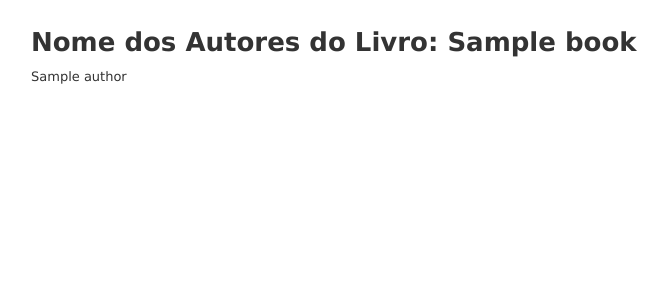
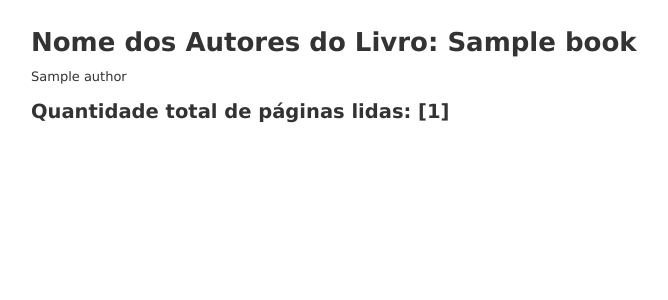
Before and after one commit to Rubensrvsc/MyRailsProjects, a Rails app: page /books/1/autores_livro in a window 1280 px wide. Shown: the top 300 px of the page, without its empty margins (2-670 px from the left). Run offline with Rails 7, Linux system fonts and the light colour scheme; tables that the repository leaves empty hold one stand-in row (values such as "Sample post"); style sheets or scripts are compiled from the project's sources; parts of the project's set-up code (start-up, migrations or seed data) failed here and were passed over.

Commit message:
add:Adicionado o projeto de gerenciamento de livros

```diff
--- a/gerenciamentolivros/app/controllers/books_controller.rb
+++ b/gerenciamentolivros/app/controllers/books_controller.rb
@@ -20,6 +20,7 @@ class BooksController < ApplicationController
 
     @book = Book.find(params[:id])
     @authors = Author.where(book_id: @book.id)
+    @total_leituras = Read.where(book_id: @book.id).pluck('SUM(qtd_lido)')
 
   end
 
--- a/gerenciamentolivros/app/views/books/autores_livro.html.erb
+++ b/gerenciamentolivros/app/views/books/autores_livro.html.erb
@@ -11,4 +11,8 @@
 <% end %>
 </div>
 
+<div>
+<h2>Quantidade total de páginas lidas: <%= @total_leituras %></h2>
+</div>
+
 <br>
```
